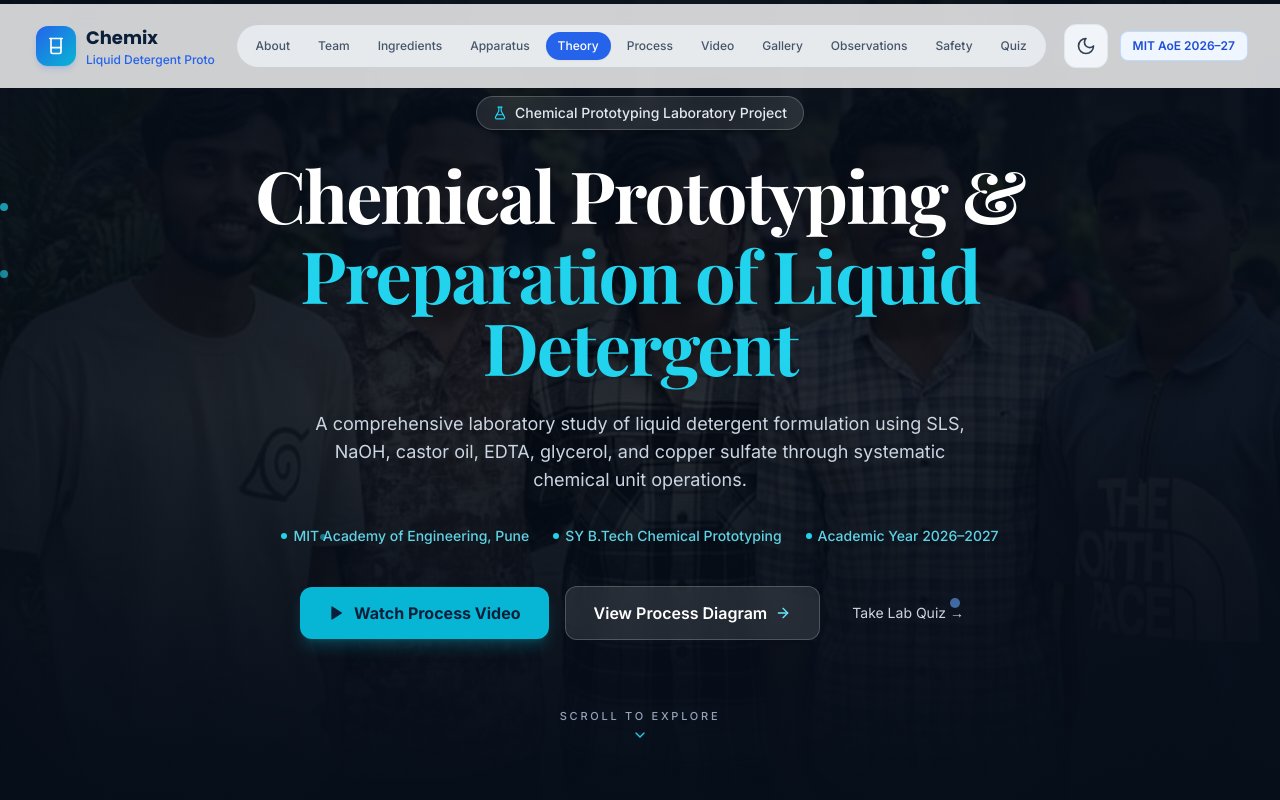
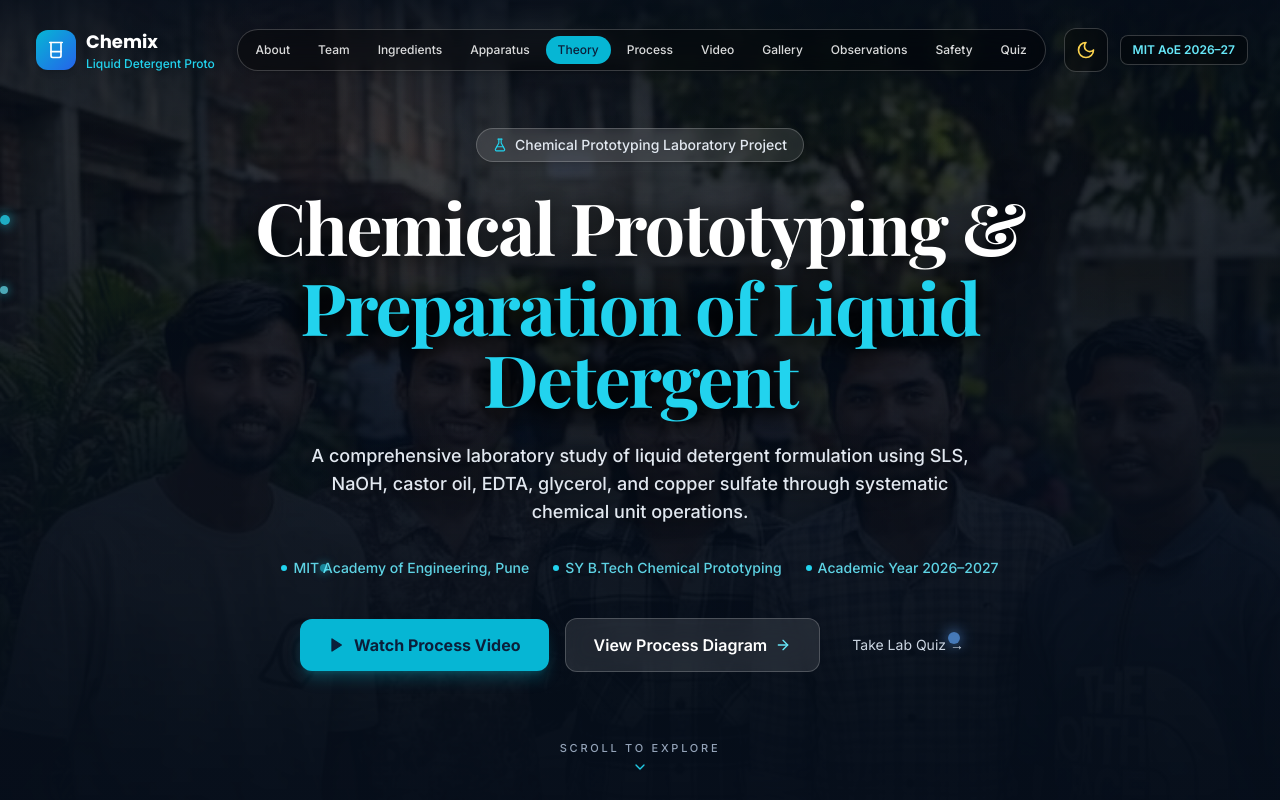
Before and after one commit to pranav-4797/Chemix, a React (Vite) app: page / in a window 1280 px wide. Shown: the top 800 px of the page. Built offline with nearby package versions, Linux system fonts and the light colour scheme; a web font is replaced by a local one.

Commit message:
fix(ui): brighten hero group photo and make top navbar transparent without clipping

```diff
--- a/src/components/Hero.tsx
+++ b/src/components/Hero.tsx
@@ -7,24 +7,30 @@ export const Hero: React.FC = () => {
   return (
     <section
       id="hero"
-      className="relative min-h-[92vh] sm:min-h-screen flex items-center justify-center overflow-hidden bg-[#060e1a] text-white pt-24 pb-16"
+      className="relative min-h-[95vh] sm:min-h-screen flex items-center justify-center overflow-hidden bg-[#060e1a] text-white pt-28 sm:pt-32 pb-20"
     >
-      {/* Background Group Photo - Prominently visible with dark atmospheric overlay (Like inkcraft-studio reference) */}
+      {/* Background Group Photo - Clear, bright and visible with balanced gradient overlays (Like inkcraft-studio reference) */}
       <div className="absolute inset-0 z-0 select-none overflow-hidden" aria-hidden="true">
         <img
           src="/images/team-group.jpg"
           alt="Chemix Student Formulation Team"
-          className="w-full h-full object-cover object-top sm:object-center filter brightness-[0.42] contrast-105 scale-100 sm:scale-105"
+          className="w-full h-full object-cover object-[center_15%] filter brightness-[0.75] contrast-[1.08] saturate-[1.05] scale-100 sm:scale-102 transition-transform duration-700"
         />
-        {/* Layered cinematic gradients to guarantee perfect text contrast */}
-        <div className="absolute inset-0 bg-gradient-to-t from-[#060e1a] via-[#060e1a]/60 to-[#060e1a]/70" />
-        <div className="absolute inset-0 bg-[radial-gradient(ellipse_at_center,_transparent_0%,_rgba(6,14,26,0.85)_100%)]" />
+        {/* Top subtle scrim for top navigation bar */}
+        <div className="absolute inset-x-0 top-0 h-40 bg-gradient-to-b from-[#060e1a]/80 via-[#060e1a]/30 to-transparent" />
 
-        {/* Ambient cyan reference dots */}
-        <div className="absolute top-1/4 left-1/6 w-2 h-2 rounded-full bg-cyan-400/70 blur-[0.5px]" />
-        <div className="absolute top-1/3 right-1/5 w-2 h-2 rounded-full bg-cyan-400/60 blur-[0.5px]" />
-        <div className="absolute bottom-1/3 left-1/4 w-1.5 h-1.5 rounded-full bg-cyan-400/50 blur-[0.5px]" />
-        <div className="absolute bottom-1/4 right-1/4 w-2.5 h-2.5 rounded-full bg-blue-400/60 blur-[0.5px]" />
+        {/* Soft center atmospheric tint */}
+        <div className="absolute inset-0 bg-[#060e1a]/25 backdrop-blur-[0.5px]" />
+
+        {/* Bottom dark gradient to ensure text & CTA legibility */}
+        <div className="absolute inset-0 bg-gradient-to-t from-[#060e1a] via-[#060e1a]/75 via-50% to-transparent" />
+        <div className="absolute inset-0 bg-[radial-gradient(ellipse_at_center,_rgba(6,14,26,0.3)_0%,_rgba(6,14,26,0.7)_100%)]" />
+
+        {/* Ambient decorative cyan light accents */}
+        <div className="absolute top-1/4 left-1/6 w-2.5 h-2.5 rounded-full bg-cyan-400/80 shadow-[0_0_12px_rgba(34,211,238,0.8)]" />
+        <div className="absolute top-1/3 right-1/5 w-2 h-2 rounded-full bg-cyan-300/70 shadow-[0_0_10px_rgba(34,211,238,0.6)]" />
+        <div className="absolute bottom-1/3 left-1/4 w-2 h-2 rounded-full bg-cyan-400/60 shadow-[0_0_10px_rgba(34,211,238,0.6)]" />
+        <div className="absolute bottom-1/4 right-1/4 w-3 h-3 rounded-full bg-blue-400/70 shadow-[0_0_14px_rgba(96,165,250,0.8)]" />
       </div>
 
       {/* Foreground Centered Content */}
@@ -48,9 +54,9 @@ export const Hero: React.FC = () => {
           transition={{ duration: 0.6, delay: 0.1 }}
           className="space-y-1 sm:space-y-2"
         >
-          <h1 className="text-3xl sm:text-5xl md:text-6xl lg:text-7xl font-serif font-bold text-white tracking-tight leading-[1.12]">
+          <h1 className="text-3xl sm:text-5xl md:text-6xl lg:text-7xl font-serif font-bold text-white tracking-tight leading-[1.12] drop-shadow-[0_3px_12px_rgba(0,0,0,0.85)]">
             Chemical Prototyping &amp;
-            <span className="block mt-1 sm:mt-2 text-cyan-400 font-serif">
+            <span className="block mt-1 sm:mt-2 text-cyan-400 font-serif drop-shadow-[0_2px_10px_rgba(0,0,0,0.8)]">
               Preparation of Liquid Detergent
             </span>
           </h1>
@@ -61,7 +67,7 @@ export const Hero: React.FC = () => {
           initial={{ opacity: 0, y: 16 }}
           animate={{ opacity: 1, y: 0 }}
           transition={{ duration: 0.5, delay: 0.2 }}
-          className="text-sm sm:text-base md:text-lg text-slate-300 font-normal leading-relaxed max-w-2xl mx-auto"
+          className="text-sm sm:text-base md:text-lg text-slate-200 font-medium leading-relaxed max-w-2xl mx-auto drop-shadow-[0_2px_8px_rgba(0,0,0,0.8)]"
         >
           A comprehensive laboratory study of liquid detergent formulation using SLS, NaOH, castor oil, EDTA, glycerol, and copper sulfate through systematic chemical unit operations.
         </motion.p>
--- a/src/components/Navbar.tsx
+++ b/src/components/Navbar.tsx
@@ -19,7 +19,7 @@ export const Navbar: React.FC<NavbarProps> = ({ darkMode, setDarkMode }) => {
       const totalHeight = document.documentElement.scrollHeight - window.innerHeight;
       const progress = totalHeight > 0 ? (window.scrollY / totalHeight) * 100 : 0;
       setScrollProgress(progress);
-      setIsScrolled(window.scrollY > 20);
+      setIsScrolled(window.scrollY > 40);
 
       // Determine active section based on scroll position
       const sections = projectContent.header.navLinks.map(l => l.href.substring(1));
@@ -54,8 +54,8 @@ export const Navbar: React.FC<NavbarProps> = ({ darkMode, setDarkMode }) => {
       <nav
         className={`w-full px-4 sm:px-6 lg:px-8 transition-all duration-300 ${
           isScrolled
-            ? 'glass-nav shadow-soft py-3'
-            : 'bg-white/80 dark:bg-navy-950/80 backdrop-blur-md py-4'
+            ? 'bg-white/95 dark:bg-[#060e1a]/95 backdrop-blur-md shadow-md py-3 border-b border-slate-200/80 dark:border-navy-800'
+            : 'bg-transparent py-4 sm:py-5 border-transparent'
         }`}
         aria-label="Main Navigation"
       >
@@ -63,23 +63,29 @@ export const Navbar: React.FC<NavbarProps> = ({ darkMode, setDarkMode }) => {
           {/* Logo / Project Identification */}
           <a
             href="#hero"
-            className="flex items-center gap-2.5 group focus:outline-none focus-visible:ring-2 focus-visible:ring-blue-500 rounded-lg p-1"
+            className="flex items-center gap-2.5 group focus:outline-none focus-visible:ring-2 focus-visible:ring-cyan-400 rounded-lg p-1"
           >
-            <div className="w-10 h-10 rounded-xl bg-gradient-to-br from-blue-600 to-cyan-500 flex items-center justify-center text-white shadow-md shadow-blue-500/20 group-hover:scale-105 transition-transform duration-200">
+            <div className="w-10 h-10 rounded-xl bg-gradient-to-br from-cyan-500 to-blue-600 flex items-center justify-center text-white shadow-md group-hover:scale-105 transition-transform duration-200">
               <Beaker className="w-5 h-5" />
             </div>
             <div>
-              <span className="block font-display font-bold text-base sm:text-lg text-navy-950 dark:text-white leading-tight">
+              <span className={`block font-display font-bold text-base sm:text-lg leading-tight transition-colors ${
+                isScrolled ? 'text-navy-950 dark:text-white' : 'text-white drop-shadow-xs'
+              }`}>
                 Chemix
               </span>
-              <span className="block text-xs text-blue-600 dark:text-cyan-400 font-medium">
+              <span className="block text-xs text-cyan-400 font-medium">
                 Liquid Detergent Proto
               </span>
             </div>
           </a>
 
           {/* Desktop Navigation Links */}
-          <div className="hidden xl:flex items-center gap-1 bg-slate-100/70 dark:bg-navy-900/60 p-1.5 rounded-full border border-slate-200/60 dark:border-navy-800">
+          <div className={`hidden xl:flex items-center gap-1 p-1.5 rounded-full transition-all duration-300 ${
+            isScrolled
+              ? 'bg-slate-100/80 dark:bg-navy-900/80 border border-slate-200/80 dark:border-navy-800'
+              : 'bg-black/35 backdrop-blur-md border border-white/20 shadow-md'
+          }`}>
             {projectContent.header.navLinks.map((link) => {
               const isActive = activeSection === link.href.substring(1);
               return (
@@ -88,8 +94,12 @@ export const Navbar: React.FC<NavbarProps> = ({ darkMode, setDarkMode }) => {
                   href={link.href}
                   className={`px-3 py-1.5 rounded-full text-xs font-medium transition-all duration-200 ${
                     isActive
-                      ? 'bg-blue-600 text-white shadow-sm'
-                      : 'text-slate-600 dark:text-slate-300 hover:text-blue-600 dark:hover:text-cyan-400'
+                      ? isScrolled
+                        ? 'bg-blue-600 text-white shadow-sm'
+                        : 'bg-cyan-500 text-navy-950 font-bold shadow-sm'
+                      : isScrolled
+                      ? 'text-slate-600 dark:text-slate-300 hover:text-blue-600 dark:hover:text-cyan-400'
+                      : 'text-white/85 hover:text-white hover:bg-white/10'
                   }`}
                 >
                   {link.label}
@@ -104,22 +114,34 @@ export const Navbar: React.FC<NavbarProps> = ({ darkMode, setDarkMode }) => {
             <button
               type="button"
               onClick={() => setDarkMode(!darkMode)}
-              className="w-11 h-11 flex items-center justify-center rounded-xl bg-slate-100 dark:bg-navy-900 border border-slate-200 dark:border-navy-800 text-slate-700 dark:text-slate-200 hover:text-blue-600 dark:hover:text-cyan-400 transition-colors focus:outline-none focus-visible:ring-2 focus-visible:ring-blue-500"
+              className={`w-11 h-11 flex items-center justify-center rounded-xl transition-all focus:outline-none focus-visible:ring-2 focus-visible:ring-cyan-400 ${
+                isScrolled
+                  ? 'bg-slate-100 dark:bg-navy-900 border border-slate-200 dark:border-navy-800 text-slate-700 dark:text-slate-200 hover:text-blue-600 dark:hover:text-cyan-400'
+                  : 'bg-black/35 backdrop-blur-md border border-white/20 text-white hover:text-cyan-400 shadow-sm'
+              }`}
               aria-label={darkMode ? 'Switch to light theme' : 'Switch to dark theme'}
             >
-              {darkMode ? <Sun className="w-5 h-5 text-amber-400" /> : <Moon className="w-5 h-5 text-slate-700" />}
+              {darkMode ? <Sun className="w-5 h-5 text-amber-400" /> : <Moon className="w-5 h-5 text-amber-300" />}
             </button>
 
             {/* Minor Project Badge (Desktop) */}
-            <span className="hidden md:inline-flex items-center text-xs font-semibold px-3 py-1.5 rounded-lg bg-blue-50 dark:bg-navy-900 text-blue-700 dark:text-cyan-300 border border-blue-200 dark:border-blue-800/50">
+            <span className={`hidden md:inline-flex items-center text-xs font-semibold px-3 py-1.5 rounded-lg transition-colors ${
+              isScrolled
+                ? 'bg-blue-50 dark:bg-navy-900 text-blue-700 dark:text-cyan-300 border border-blue-200 dark:border-blue-800/50'
+                : 'bg-black/35 backdrop-blur-md text-cyan-300 border border-white/20 shadow-sm'
+            }`}>
               MIT AoE 2026–27
             </span>
 
-            {/* Mobile Menu Hamburger Button (Min 44x44px touch target) */}
+            {/* Mobile Menu Hamburger Button */}
             <button
               type="button"
               onClick={() => setMobileMenuOpen(!mobileMenuOpen)}
-              className="xl:hidden w-11 h-11 flex items-center justify-center rounded-xl bg-slate-100 dark:bg-navy-900 border border-slate-200 dark:border-navy-800 text-slate-700 dark:text-slate-200 hover:text-blue-600 dark:hover:text-cyan-400 focus:outline-none focus-visible:ring-2 focus-visible:ring-blue-500"
+              className={`xl:hidden w-11 h-11 flex items-center justify-center rounded-xl transition-colors focus:outline-none focus-visible:ring-2 focus-visible:ring-cyan-400 ${
+                isScrolled
+                  ? 'bg-slate-100 dark:bg-navy-900 border border-slate-200 dark:border-navy-800 text-slate-700 dark:text-slate-200 hover:text-blue-600'
+                  : 'bg-black/35 backdrop-blur-md border border-white/20 text-white hover:text-cyan-400 shadow-sm'
+              }`}
               aria-label={mobileMenuOpen ? 'Close navigation menu' : 'Open navigation menu'}
               aria-expanded={mobileMenuOpen}
             >
@@ -129,29 +151,30 @@ export const Navbar: React.FC<NavbarProps> = ({ darkMode, setDarkMode }) => {
         </div>
       </nav>
 
-      {/* Mobile Drawer Menu (Mobile-first responsive drawer) */}
+      {/* Mobile Drawer Menu */}
       {mobileMenuOpen && (
-        <div className="xl:hidden fixed inset-x-0 top-[65px] bg-white/95 dark:bg-navy-950/95 backdrop-blur-xl border-b border-slate-200 dark:border-navy-800 shadow-xl max-h-[calc(100vh-70px)] overflow-y-auto animate-in slide-in-from-top-4 duration-200">
+        <div className="xl:hidden fixed inset-x-0 top-[68px] bg-navy-950/98 text-white backdrop-blur-xl border-b border-navy-800 shadow-2xl max-h-[calc(100vh-70px)] overflow-y-auto animate-in slide-in-from-top-4 duration-200">
           <div className="px-5 py-6 space-y-2">
-            <div className="pb-3 mb-2 border-b border-slate-200 dark:border-navy-800">
-              <span className="text-xs uppercase tracking-wider text-slate-400 dark:text-slate-400 font-semibold">
+            <div className="pb-3 mb-2 border-b border-navy-800 flex items-center justify-between">
+              <span className="text-xs uppercase tracking-wider text-cyan-400 font-semibold">
                 Project Sections
               </span>
+              <span className="text-xs text-slate-400">
+                SY B.Tech
+              </span>
             </div>
+
             {projectContent.header.navLinks.map((link) => (
               <a
                 key={link.href}
                 href={link.href}
                 onClick={closeMobileMenu}
-                className="flex items-center justify-between min-h-[44px] px-3 py-2.5 rounded-lg text-slate-700 dark:text-slate-200 hover:bg-blue-50 dark:hover:bg-navy-900 hover:text-blue-600 dark:hover:text-cyan-400 font-medium text-sm transition-colors"
+                className="flex items-center justify-between p-3 rounded-xl hover:bg-white/10 transition-colors text-sm font-medium text-slate-200 hover:text-cyan-300"
               >
                 <span>{link.label}</span>
-                <ChevronRight className="w-4 h-4 text-slate-400" />
+                <ChevronRight className="w-4 h-4 text-slate-500" />
               </a>
             ))}
-            <div className="pt-4 border-t border-slate-200 dark:border-navy-800 text-xs text-slate-500 dark:text-slate-400">
-              Chemical Prototyping • MIT Academy of Engineering
-            </div>
           </div>
         </div>
       )}
```
